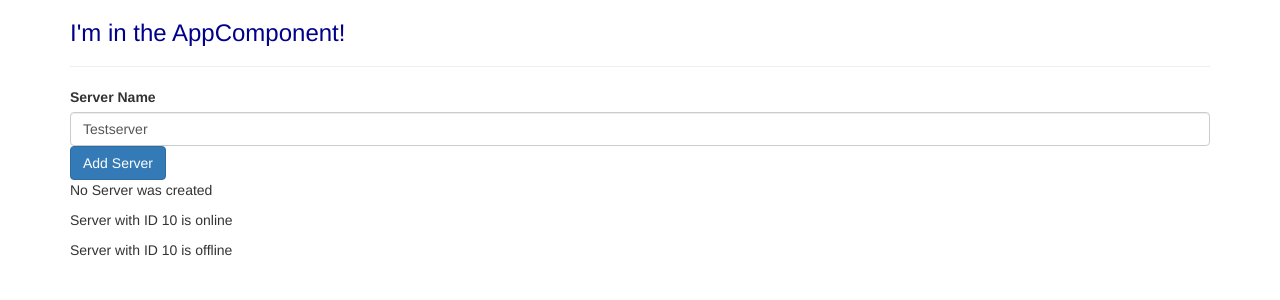
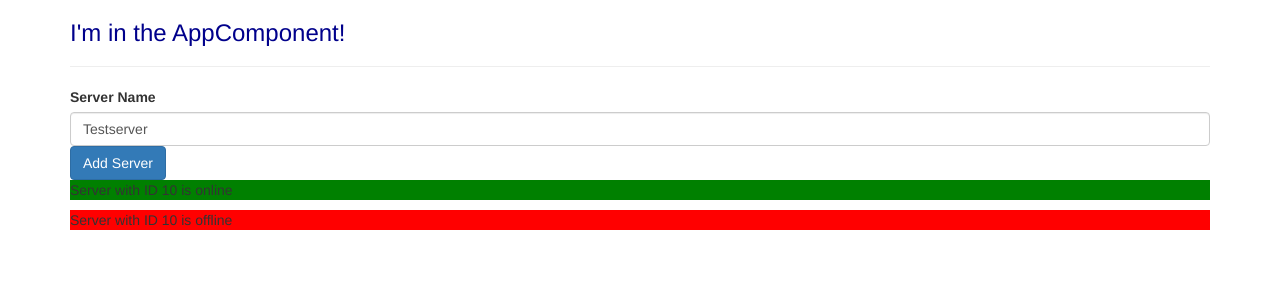
Before and after one commit to krzysztof83/first_angular2_app, an Angular app: page / in a window 1280 px wide. Shown: the top 300 px of the page. Built offline with nearby package versions, Linux system fonts and the light colour scheme.

Commit message:
[ngStyle] example

```diff
--- a/src/app/server/server.component.html
+++ b/src/app/server/server.component.html
@@ -1 +1 @@
-<p>{{ 'Server' }} with ID {{serverId}} is {{getServerStatue()}} </p>
+<p [ngStyle]="{backgroundColor: getColor()}">{{ 'Server' }} with ID {{serverId}} is {{getServerStatue()}} </p>
--- a/src/app/servers/servers.component.html
+++ b/src/app/servers/servers.component.html
@@ -9,9 +9,6 @@
   [disabled]="!allowNewServer"
   (click)="onCreateServer()">Add Server</button>
 <p *ngIf="serverCreated; else noServer">Server was created, server name is {{ serverName }}</p>
-<ng-template #noServer>
-  <p> No Server was created </p>
-</ng-template>
 
 <app-server></app-server>
 <app-server></app-server>
```
